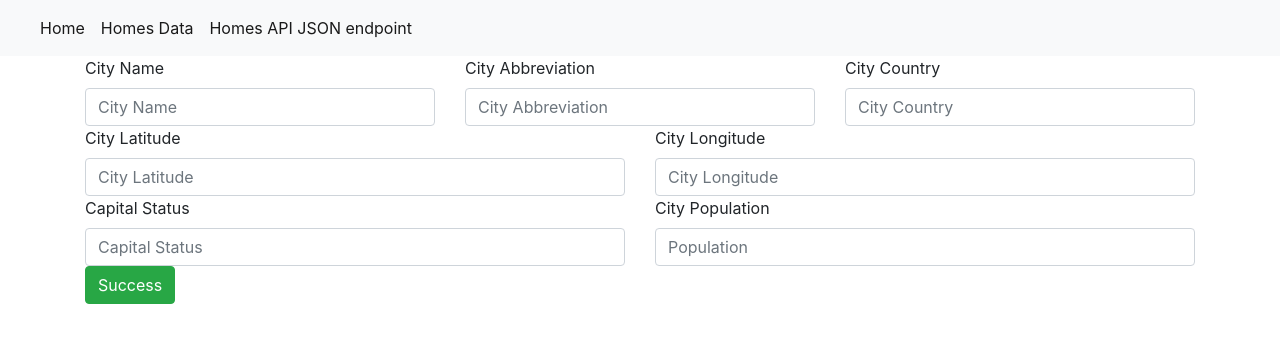
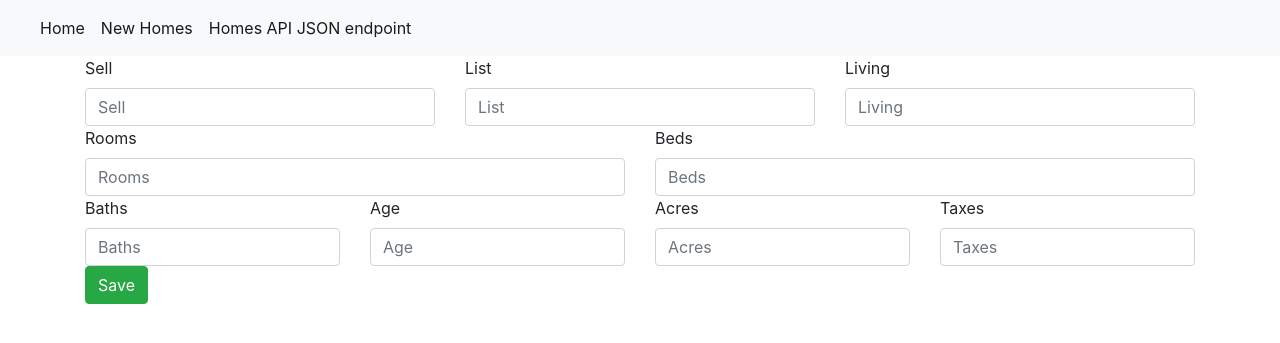
Before and after one commit to trivedi17/Python_Docker_Flask_Pycharm, a Flask app: page /cities/new in a window 1280 px wide. Shown: the top 343 px of the page. Run offline with Flask 2, Linux system fonts and the light colour scheme; some libraries are stand-ins or nearby versions.

Commit message:
Edited new.html file

```diff
--- a/app/templates/layout.html
+++ b/app/templates/layout.html
@@ -34,7 +34,7 @@
         <a class="nav-link" href="#">Home <span class="sr-only">(current)</span></a>
       </li>
       <li class="nav-item active">
-        <a class="nav-link" href="/data/homes">Homes Data <span class="sr-only">(current)</span></a>
+        <a class="nav-link" href="/homes/new">New Homes <span class="sr-only">(current)</span></a>
       </li>
       <li class="nav-item active">
         <a class="nav-link" href="api/homes">Homes API JSON endpoint <span class="sr-only">(current)</span></a>
--- a/app/templates/new.html
+++ b/app/templates/new.html
@@ -1,45 +1,52 @@
 {% extends "layout.html" %}
 {% block content %}
-<form action="/cities/new" method="POST">
+<form action="/homes/new" method="POST">
     <div class="row">
         <div class="col">
-            <label for="fldName">City Name</label>
-            <input id="fldName" type="text" class="form-control" placeholder="City Name" name="fldName">
+            <label for="sell">Sell</label>
+            <input id="sell" type="text" class="form-control" placeholder="Sell" name="sell">
         </div>
         <div class="col">
-            <label for="fldAbbreviation">City Abbreviation</label>
-            <input id="fldAbbreviation" type="text" class="form-control" placeholder="City Abbreviation"
-                   name="fldAbbreviation">
+            <label for="list">List</label>
+            <input id="list" type="text" class="form-control" placeholder="List"
+                   name="list">
         </div>
         <div class="col">
-            <label for="fldCountry">City Country</label>
-            <input id="fldCountry" type="text" class="form-control" placeholder="City Country" name="fldCountry">
+            <label for="living">Living</label>
+            <input id="living" type="text" class="form-control" placeholder="Living" name="living">
         </div>
     </div>
 
     <div class="row">
         <div class="col">
-            <label for="fldLat">City Latitude</label>
-            <input id="fldLat" type="text" class="form-control" placeholder="City Latitude" name="fldLat">
+            <label for="rooms">Rooms</label>
+            <input id="rooms" type="text" class="form-control" placeholder="Rooms" name="rooms">
         </div>
         <div class="col">
-            <label for="fldlong">City Longitude</label>
-            <input id="fldlong" type="text" class="form-control" placeholder="City Longitude" name="fldLong">
+            <label for="beds">Beds</label>
+            <input id="beds" type="text" class="form-control" placeholder="Beds" name="beds">
         </div>
     </div>
     <div class="row">
         <div class="col">
-            <label for="fldCapitalStatus">Capital Status</label>
-
-            <input id="fldCapitalStatus" type="text" class="form-control" placeholder="Capital Status "
-                   name="fldCapitalStatus">
+            <label for="baths">Baths</label>
+            <input id="baths" type="text" class="form-control" placeholder="Baths"
+                   name="baths">
         </div>
         <div class="col">
-            <label for="fldPopulation">City Population</label>
-            <input id="fldPopulation" type="text" class="form-control" placeholder="Population" name="fldPopulation">
+            <label for="age">Age</label>
+            <input id="age" type="text" class="form-control" placeholder="Age" name="age">
+        </div>
+        <div class="col">
+            <label for="acres">Acres</label>
+            <input id="acres" type="text" class="form-control" placeholder="Acres" name="acres">
+        </div>
+        <div class="col">
+            <label for="taxes">Taxes</label>
+            <input id="taxes" type="text" class="form-control" placeholder="Taxes" name="taxes">
         </div>
     </div>
-    <button type="submit" class="btn btn-success">Success</button>
+    <button type="submit" class="btn btn-success">Save</button>
 
 </form>
 
```
